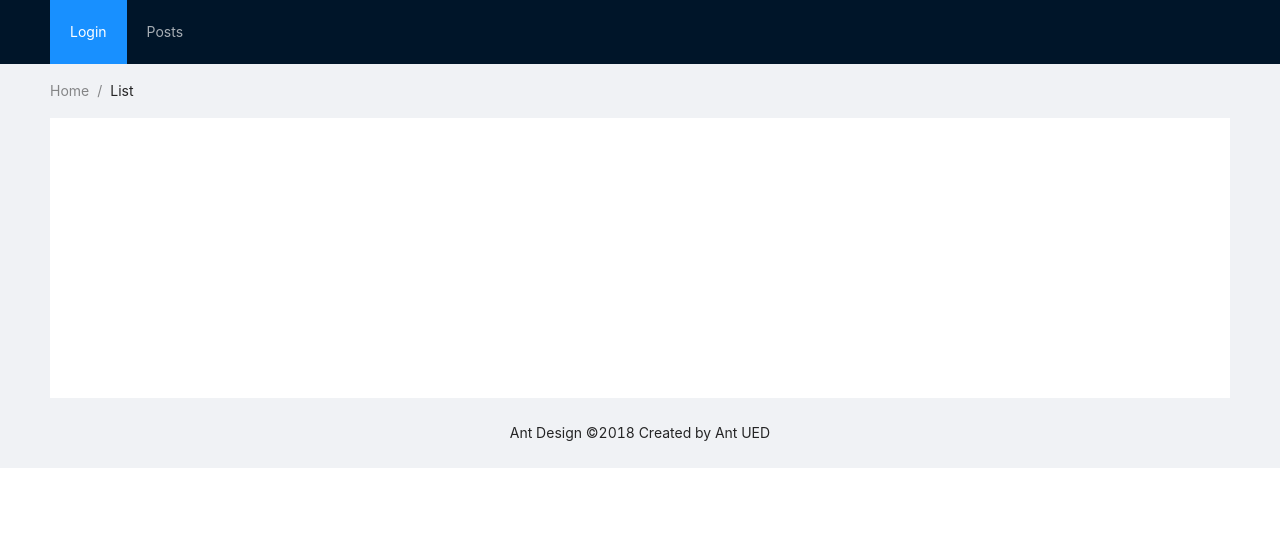
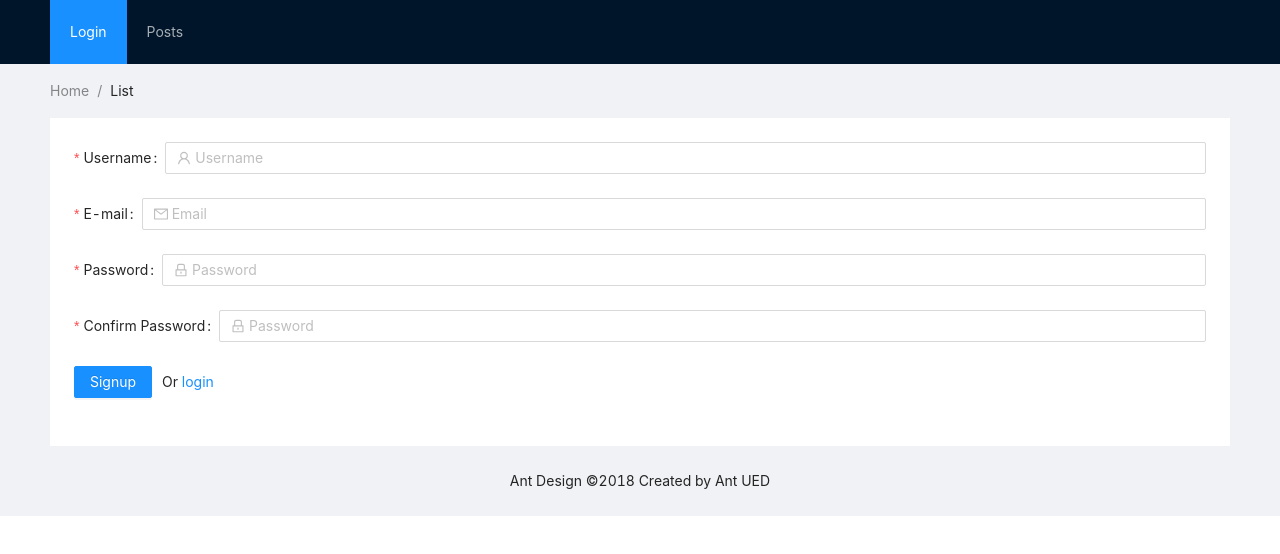
Before and after one commit to RaviGhaghada/ArticleHome, a React (Create React App) app in the folder frontend/gui/: page /signup in a window 1280 px wide. Shown: the top 554 px of the page. Built offline with nearby package versions, Linux system fonts and the light colour scheme.

Commit message:
Made signup box for frontend

```diff
--- /dev/null
+++ b/frontend/gui/src/containers/Signup.js
@@ -0,0 +1,109 @@
+import React from 'react';
+import { Form, Input, Button } from 'antd';
+import { connect } from 'react-redux';
+import { NavLink } from 'react-router-dom';
+import * as actions from '../store/actions/auth';
+import { UserOutlined, LockOutlined, MailOutlined } from '@ant-design/icons';
+
+const FormItem = Form.Item;
+
+class RegistrationForm extends React.Component {
+    state = {
+        confirmDirty: false,
+    };
+
+    handleSubmit = (e) => {
+        e.preventDefault();
+        this.props.form.validateFieldsAndScroll((err, values) => {
+            if (!err) {
+                console.log(values)
+            }
+        });
+    }
+
+    handleConfirmBlur = (e) => {
+        const value = e.target.value;
+        this.setState({ confirmDirty: this.state.confirmDirty || !!value });
+    }
+
+    validateToNextPassword = (rule, value, callback) => {
+        const form = this.props.form;
+        if (value && this.state.confirmDirty) {
+            form.validateFields(['confirm'], { force: true });
+        }
+        callback();
+    }
+
+
+    render() {
+        return (
+            <Form onSubmit={this.handleSubmit}>
+
+                <FormItem name="username" label="Username" rules={[{ required: true, message: 'Please input your Username!' }]}>
+                    <Input prefix={<UserOutlined style={{ color: 'rgba(0,0,0,.25)' }} />} placeholder="Username" />
+                </FormItem>
+
+                <FormItem name="email" label="E-mail" rules={[
+                    {
+                        type: 'email',
+                        message: 'The input is not valid E-mail!',
+                    },
+                    {
+                        required: true,
+                        message: 'Please input your E-mail!',
+                    },
+                ]}>
+
+                    <Input prefix={<MailOutlined style={{ color: 'rgba(0,0,0,.25)' }} />} placeholder="Email" />
+
+                </FormItem>
+
+                <FormItem name="password" label="Password" rules={[{ required: true, message: 'Please input your password!' },]} hasFeedback>
+                    <Input prefix={<LockOutlined style={{ color: 'rgba(0,0,0,.25)' }} />} type="password" placeholder="Password" />
+                </FormItem>
+
+                <FormItem name="confirm" label="Confirm Password" dependencies={['password']} hasFeedback
+                    rules={[{
+                        required: true, message: 'Please confirm your password!',
+                    }, ({ getFieldValue }) => ({
+                        validator(rule, value) {
+                            if (!value || getFieldValue('password') === value) {
+                                return Promise.resolve();
+                            }
+
+                            return Promise.reject('The two passwords that you entered do not match!');
+                        }
+                    })]}>
+                    <Input prefix={<LockOutlined style={{ color: 'rgba(0,0,0,.25)' }} />} type="password" placeholder="Password" onBlur={this.handleConfirmBlur} />
+                </FormItem>
+
+                <FormItem>
+                    <Button type="primary" htmlType="submit" style={{ marginRight: '10px' }}>
+                        Signup
+        </Button>
+        Or
+        <NavLink
+                        style={{ marginRight: '10px' }}
+                        to='/login/'> login
+        </NavLink>
+                </FormItem>
+
+            </Form >
+        );
+    }
+}
+
+const mapStateToProps = (state) => {
+    return {
+        loading: state.loading,
+        error: state.error
+    }
+}
+
+const mapDispatchToProps = dispatch => {
+    return {
+        onAuth: (username, email, password1, password2) => dispatch(actions.authSignup(username, email, password1, password2))
+    }
+}
+
+export default connect(mapStateToProps, mapDispatchToProps)(RegistrationForm);
--- a/frontend/gui/src/routes.js
+++ b/frontend/gui/src/routes.js
@@ -1,9 +1,10 @@
 import React from 'react';
 import { Route } from 'react-router-dom';
 
-import ArticleList from './containers/ArticleListView'
-import ArticleDetail from './containers/ArticleDetailView'
-import Login from './containers/Login'
+import ArticleList from './containers/ArticleListView';
+import ArticleDetail from './containers/ArticleDetailView';
+import Login from './containers/Login';
+import Signup from './containers/Signup';
 
 const BaseRouter = () => {
     return (
@@ -11,7 +12,7 @@
             <Route exact path='/' component={ArticleList} />
             <Route exact path='/articles/:articleID' component={ArticleDetail} />
             <Route exact path='/login' component={Login} />
-
+            <Route exact path='/signup' component={Signup} />
         </div>
     )
 }
```
